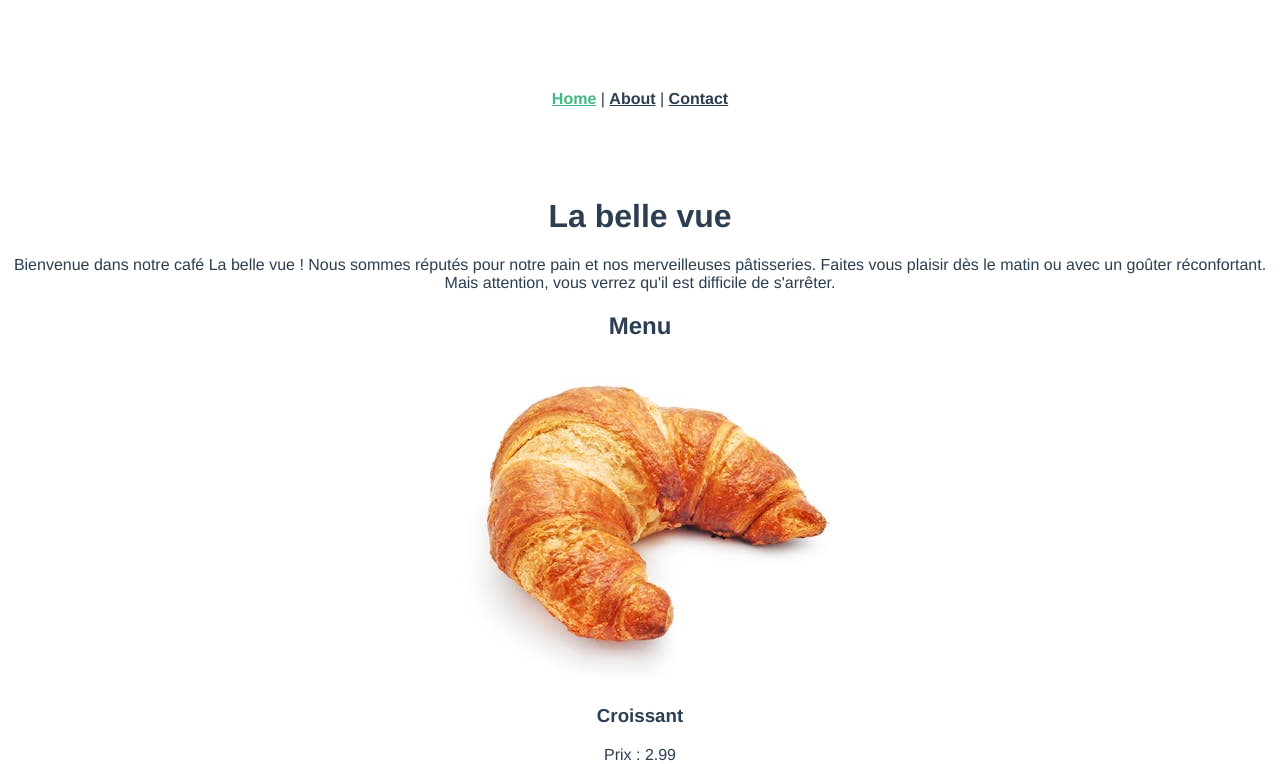
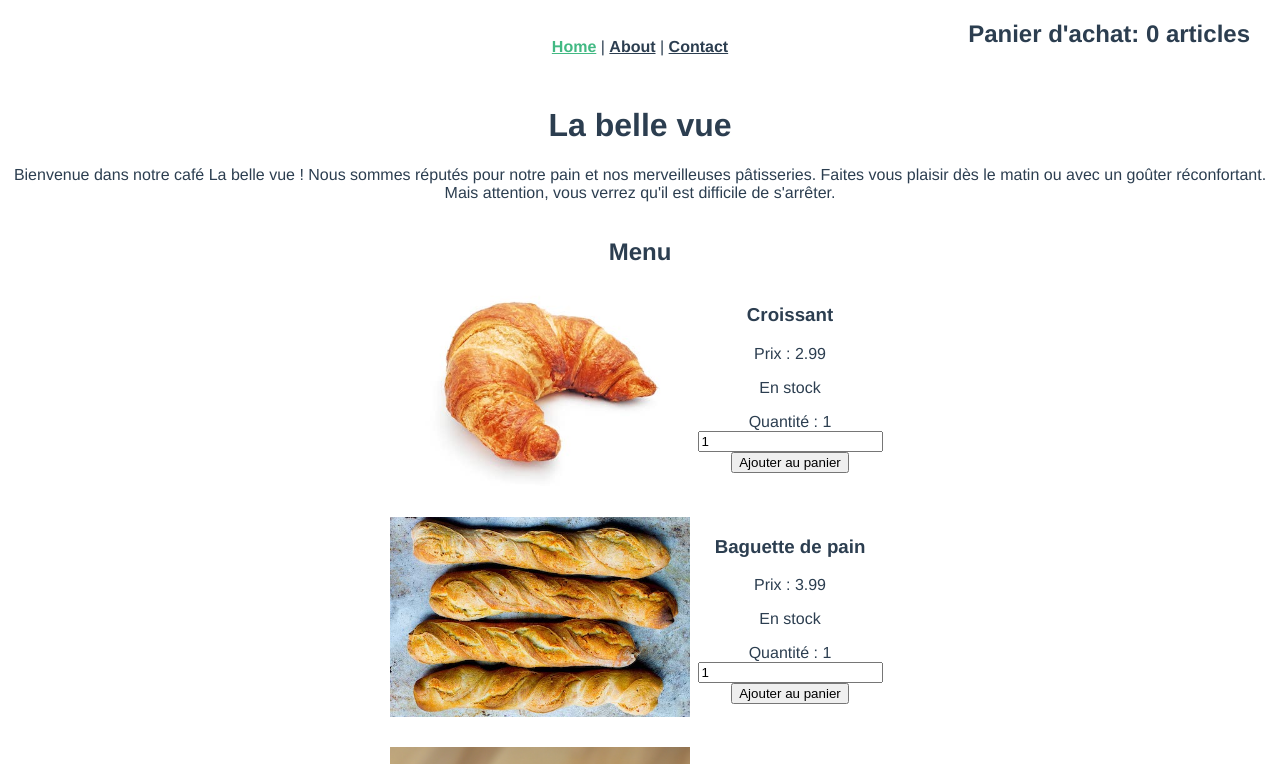
Before and after one commit to black-code1/vue-oc, a Vue app: page / in a window 1280 px wide. Shown: the top 764 px of the page. Built offline with nearby package versions, Linux system fonts and the light colour scheme.

Commit message:
Gerez les styles de votre application

```diff
--- /dev/null
+++ b/public/styles.css
@@ -0,0 +1,34 @@
+.description {
+    max-width: 960px;
+    font-size: 1.2rem;
+    margin: 0 auto;
+}
+
+.footer {
+    text-align: center;
+    font-style: italic;
+}
+
+.menu {
+    display: flex;
+    flex-direction: column;
+    justify-content: center;
+    align-items: center;
+}
+
+.menu-item {
+    display: flex;
+    width: 500px;
+    justify-content: space-between;
+    margin-bottom: 30px;
+}
+
+.menu-item__image {
+    max-width: 300px;
+}
+
+.shopping-cart {
+    position: absolute;
+    right: 30px;
+    top: 0;
+}
--- a/src/components/MenuItem.vue
+++ b/src/components/MenuItem.vue
@@ -45,4 +45,14 @@ export default {
   </div>
 </template>
 
-<style></style>
+<style lang="scss">
+.menu-item {
+  display: flex;
+  width: 500px;
+  justify-content: space-between;
+  margin-bottom: 30px;
+  &__image {
+    max-width: 300px;
+  }
+}
+</style>
--- a/src/views/HomeView.vue
+++ b/src/views/HomeView.vue
@@ -95,13 +95,26 @@ export default {
 }
 </script>
 
+
 <style lang="scss">
-#app {
-  font-family: Avenir, Helvetica, Arial, sans-serif;
-  -webkit-font-smoothing: antialiased;
-  -moz-osx-font-smoothing: grayscale;
+.description {
+  max-width: 960px;
+  font-size: 1.2rem;
+  margin: 0 auto;
+}
+.footer {
+  font-style: italic;
   text-align: center;
-  color: #2c3e50;
-  margin-top: 60px;
+}
+.menu {
+  display: flex;
+  flex-direction: column;
+  justify-content: center;
+  align-items: center;
+}
+.shopping-cart {
+  position: absolute;
+  right: 30px;
+  top: 0;
 }
 </style>
```
